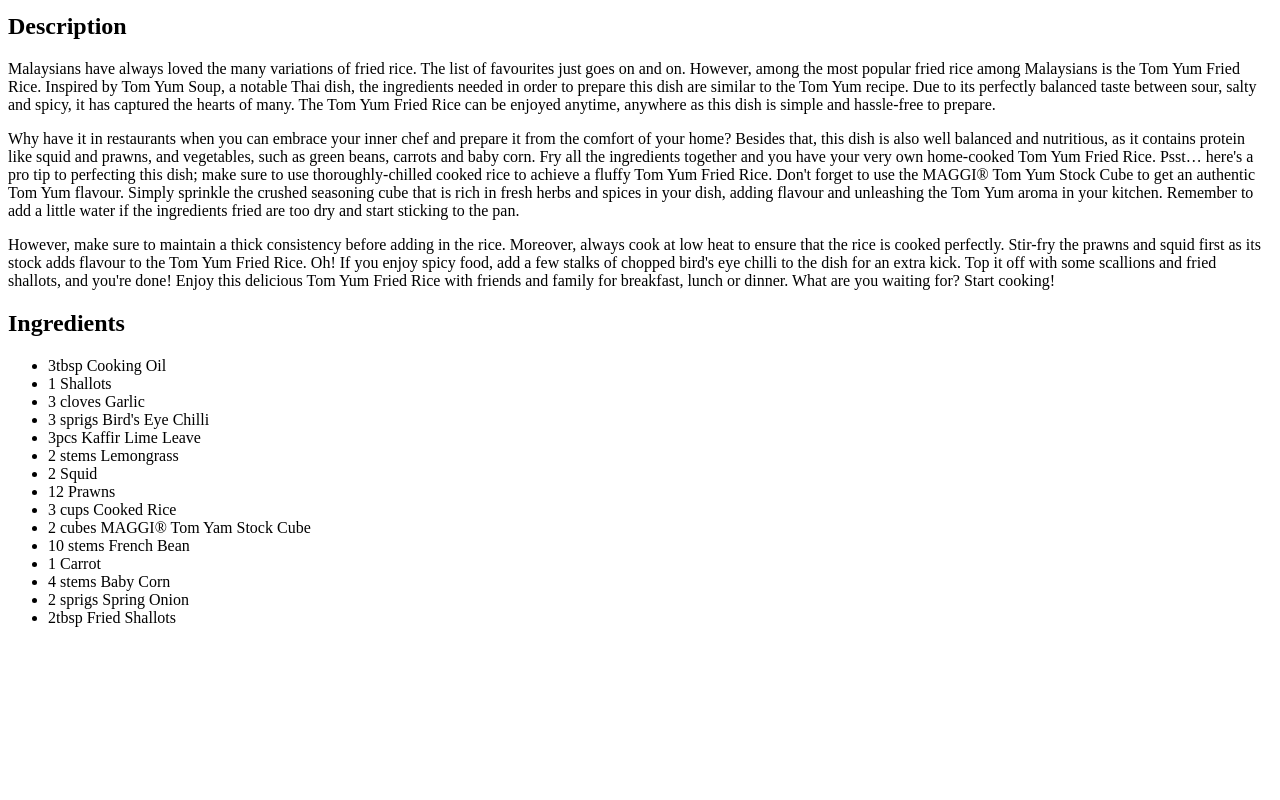
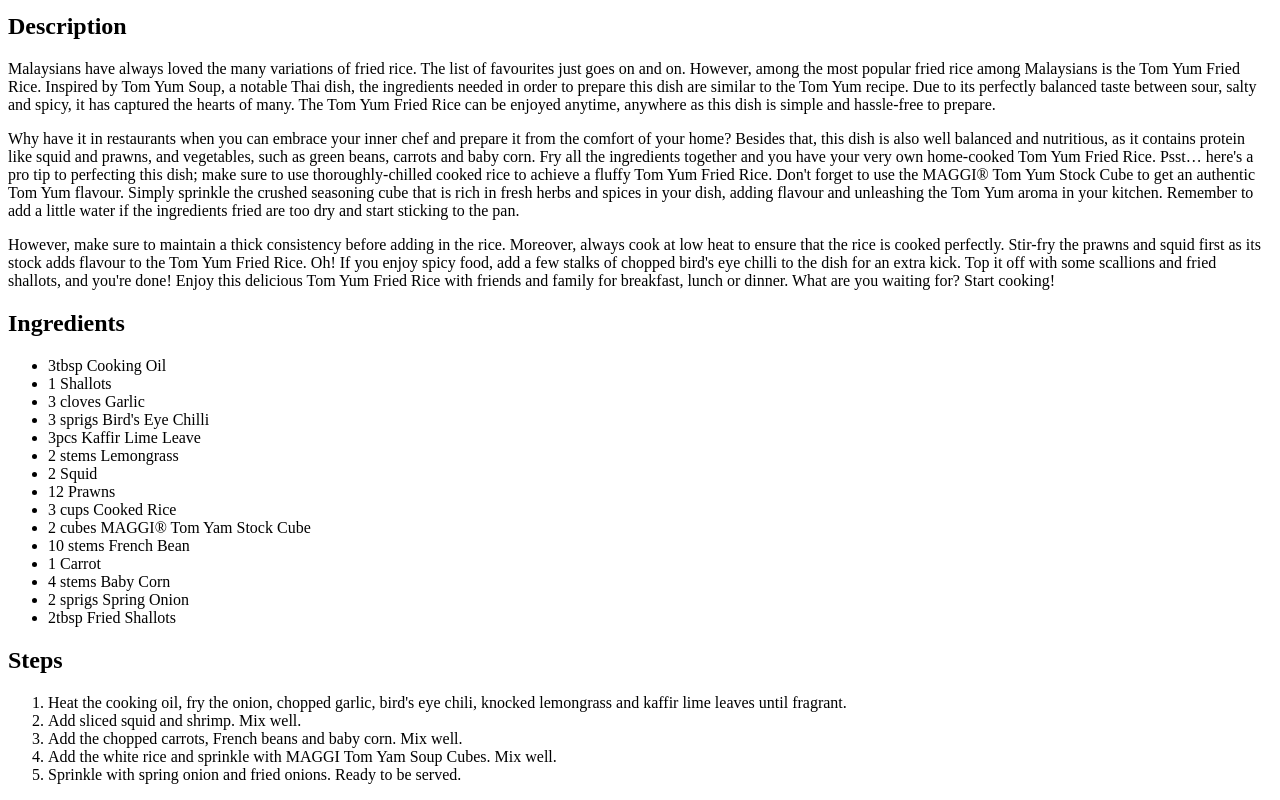
Before and after one commit to ytjt/odin-recipes, a plain HTML site: page recipes/tomyam-fried-rice.html in a window 1280 px wide. Shown: the part 517-1317 px from the top of the page. Before the commit the page ends 1160 px from the top, so only its background shows below. Drawn offline with Linux system fonts and the light colour scheme.

Commit message:
Add ordered list for Steps

```diff
--- a/recipes/tomyam-fried-rice.html
+++ b/recipes/tomyam-fried-rice.html
@@ -70,5 +70,19 @@
       <li>2 sprigs Spring Onion</li>
       <li>2tbsp Fried Shallots</li>
     </ul>
+
+    <h2>Steps</h2>
+    <ol>
+      <li>
+        Heat the cooking oil, fry the onion, chopped garlic, bird's eye chili,
+        knocked lemongrass and kaffir lime leaves until fragrant.
+      </li>
+      <li>Add sliced squid and shrimp. Mix well.</li>
+      <li>Add the chopped carrots, French beans and baby corn. Mix well.</li>
+      <li>
+        Add the white rice and sprinkle with MAGGI Tom Yam Soup Cubes. Mix well.
+      </li>
+      <li>Sprinkle with spring onion and fried onions. Ready to be served.</li>
+    </ol>
   </body>
 </html>
```
